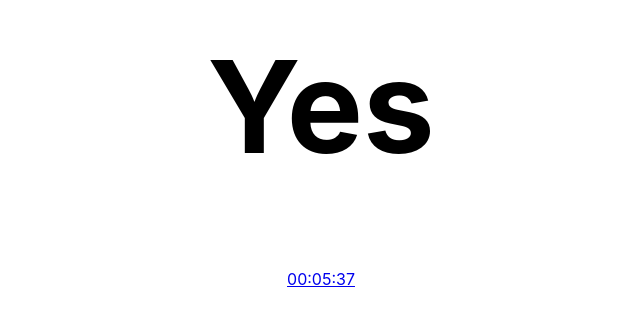
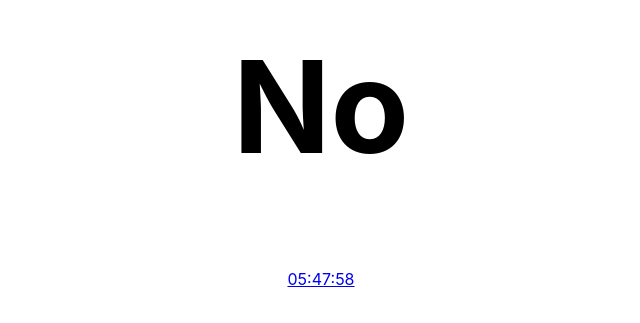
Before and after one commit to Tankenstein/ispepitohome, a plain HTML site: page index.html in a window 1280 px wide. Shown: the part 241-564 px from the top of the page, without its empty margins (319-959 px from the left). Drawn offline with Linux system fonts and the light colour scheme.

Commit message:
Deploying to gh-pages from @ Tankenstein/ispepitohome@5fcd24c32e06de46b257158580a6d7e870b1dd62 🚀

```diff
--- a/index.html
+++ b/index.html
@@ -4,7 +4,7 @@
     <meta charset="utf-8" />
     <meta name="viewport" content="width=device-width, initial-scale=1" />
 
-    <title>Pepito is home</title>
+    <title>Pepito is out</title>
     <meta name="description" content="Find out if Pepito the cat is home or not" />
     <meta name="author" content="https://twitter.com/UTammet" />
 
@@ -37,8 +37,8 @@
   </head>
   <body>
     <div>
-      <h1>Yes</h1>
-      <a href="https://twitter.com/PepitoTheCat/status/1518350478198951938">00:05:37</a>
+      <h1>No</h1>
+      <a href="https://twitter.com/PepitoTheCat/status/1518436634215305217">05:47:58</a>
     </div>
   </body>
 </html>
```
